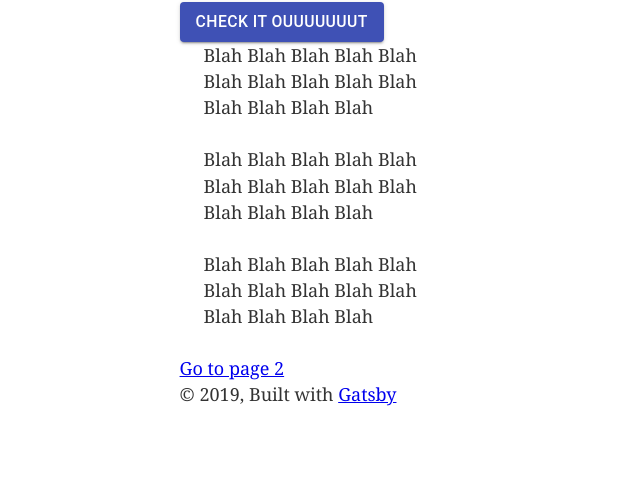
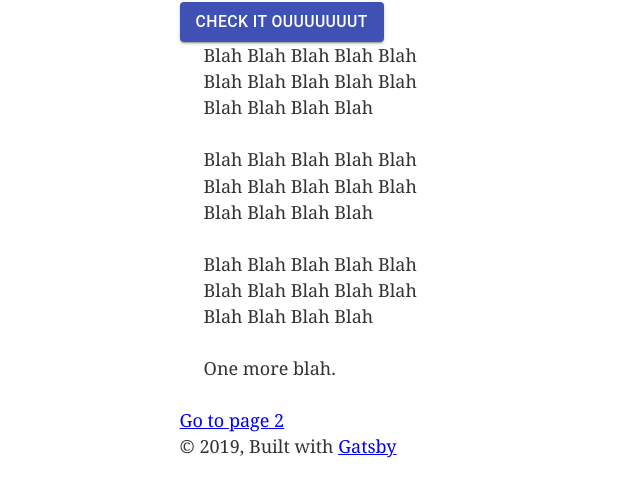
Before and after one commit to goomba5/goals-blog, a Gatsby site: page / in a window 1280 px wide. Shown: the part 666-1152 px from the top of the page, without its empty margins (0-640 px from the left). Before the commit the page ends 1099 px from the top, so only its background shows below. Built offline with nearby package versions, Linux system fonts and the light colour scheme; Gatsby itself is replaced by a stand-in of ours.

Commit message:
yet another change

```diff
--- a/src/components/test.js
+++ b/src/components/test.js
@@ -18,6 +18,9 @@ class test extends Component {
                     <p>
                         Blah Blah Blah Blah Blah Blah Blah Blah Blah Blah Blah Blah Blah Blah
                     </p>
+                    <p>
+                        One more blah.
+                    </p>
                 </Container>
             </div>
         );
```
